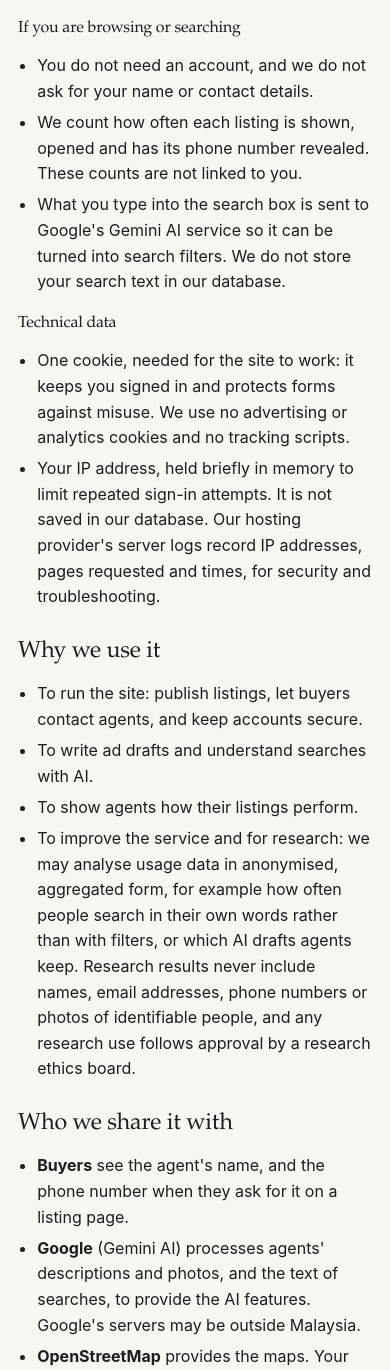
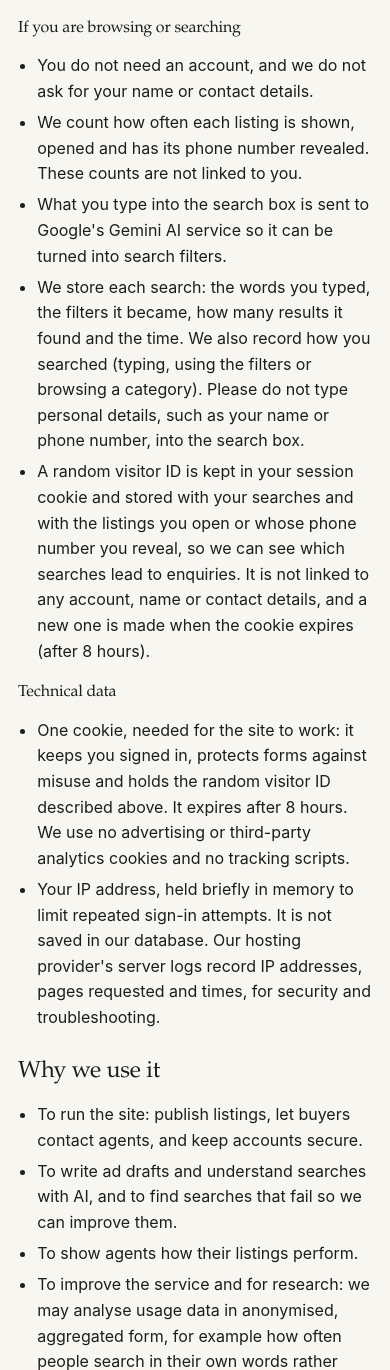
Before and after one commit to jialincheoh/factory, a FastAPI app: page /privacy in a window 390 px wide. Shown: the part 1256-2626 px from the top of the page. Run offline with FastAPI, Linux system fonts and the light colour scheme; some libraries are stand-ins or nearby versions.

Commit message:
Store searches with an anonymous visitor ID; say so in the privacy notice
New search_events table: how each search was made (typed text, filters,
browsing, and on TapJual removing a filter tag), the text typed, the filters
it became, the result count and which model or rule set read it. A random
visitor ID in the session cookie links a visit's searches to the listings it
opens and the phone numbers it reveals, without any account or contact
details. SEARCH_LOGGING=0 turns it off. The privacy notice (English and
Bahasa Malaysia) and the search-box hint now say searches are stored, how the
visitor ID works and how long the cookie lasts. Also fixes a stray backslash
in the home-page hint.

```diff
--- a/app/config.py
+++ b/app/config.py
@@ -54,3 +54,6 @@ SITE_NAME = os.environ.get("SITE_NAME", "Factory")
 # Who runs the site and how to reach them, shown in the privacy notice (/privacy). Required before launch.
 OPERATOR_NAME = os.environ.get("OPERATOR_NAME", "")
 PRIVACY_EMAIL = os.environ.get("PRIVACY_EMAIL", "")
+
+# Record searches (typed text, filters, result counts) with an anonymous visitor ID. See /privacy.
+SEARCH_LOGGING = os.environ.get("SEARCH_LOGGING", "1") != "0"
--- a/app/main.py
+++ b/app/main.py
@@ -126,13 +126,33 @@ def render(request: Request, name: str, status_code: int = 200, **ctx):
     return templates.TemplateResponse(request, name, ctx, status_code=status_code)
 
 
-def log_events(conn, ad_ids, event_type: str) -> None:
+def visitor_id(request: Request) -> str:
+    """Random ID kept in the session cookie for one visitor; never linked to an account or contact details."""
+    vid = request.session.get("vid")
+    if not vid:
+        vid = request.session["vid"] = str(uuid.uuid4())
+    return vid
+
+
+def log_events(conn, ad_ids, event_type: str, vid: str | None = None) -> None:
     now = datetime.now(timezone.utc)
     with conn.cursor() as cur:
         cur.executemany(
-            "INSERT INTO ad_events (ad_id, event_type, occurred_at, source, source_event_id) "
-            "VALUES (%s, %s, %s, 'portal', %s)",
-            [(ad_id, event_type, now, uuid.uuid4().hex) for ad_id in ad_ids])
+            "INSERT INTO ad_events (ad_id, event_type, occurred_at, source, source_event_id, visitor_id) "
+            "VALUES (%s, %s, %s, 'portal', %s, %s)",
+            [(ad_id, event_type, now, uuid.uuid4().hex, vid) for ad_id in ad_ids])
+
+
+def log_search(conn, vid: str, method: str, filters: SearchFilters, result_count: int | None,
+               query: str | None = None, interpreter: str | None = None) -> None:
+    """One row per search: how it was made, what was typed, the filters it became, and the result count."""
+    if not config.SEARCH_LOGGING:
+        return
+    conn.execute(
+        "INSERT INTO search_events (visitor_id, method, query_text, filters, result_count, interpreter) "
+        "VALUES (%s, %s, %s, %s, %s, %s)",
+        [vid, method, query[:1000] if query else None, Jsonb(filters.model_dump(exclude_none=True, exclude_defaults=True)),
+         result_count, interpreter])
 
 
 # ---------------------------------------------------------------- buyer side
@@ -194,7 +214,10 @@ def results_payload(results: list[dict]) -> dict:
 def home(request: Request, conn=Depends(db.get_conn)):
     filters = filters_from_form(request.query_params)
     listings = db.search_listings(conn, filters)
-    log_events(conn, [l["ad_id"] for l in listings], "impression")
+    vid = visitor_id(request)
+    log_events(conn, [l["ad_id"] for l in listings], "impression", vid)
+    if request.query_params:
+        log_search(conn, vid, "filters", filters, len(listings))
     payload = results_payload(listings)
     filtered = bool(request.query_params)
     page = {
@@ -222,11 +245,13 @@ async def _json_body(request: Request) -> dict:
 @app.post("/api/search")
 async def search(request: Request):
     filters = filters_from_form(await _json_body(request))
+    vid = visitor_id(request)
 
     def run():
         with db.connect() as conn:
             results = db.search_listings(conn, filters)
-            log_events(conn, [r["ad_id"] for r in results], "impression")
+            log_events(conn, [r["ad_id"] for r in results], "impression", vid)
+            log_search(conn, vid, "filters", filters, len(results))
             return results
 
     return results_payload(await run_in_threadpool(run))
@@ -242,18 +267,27 @@ async def chat(request: Request):
     if not history or history[-1]["role"] != "user" or not history[-1]["content"].strip():
         raise HTTPException(400, "Send a message.")
     current = filters_from_form(body.get("filters") or {})
+    vid, typed = visitor_id(request), history[-1]["content"]
 
     def run():
         with db.connect() as conn:
-            reply, filters, results = get_assistant().search_chat(
+            assistant = get_assistant()
+            reply, filters, results = assistant.search_chat(
                 history, lambda f: db.search_listings(conn, f), current)
             if results is not None:
-                log_events(conn, [r["ad_id"] for r in results], "impression")
+                log_events(conn, [r["ad_id"] for r in results], "impression", vid)
+            log_search(conn, vid, "text", filters or current, len(results) if results is not None else None,
+                       typed, assistant.model_name)
             return reply, filters, results
 
     try:
         reply, filters, results = await run_in_threadpool(run)
     except Exception:
+        try:  # record the failed search too, so failure rates can be measured
+            with db.connect() as conn:
+                log_search(conn, vid, "text", current, None, typed, "error")
+        except Exception:
+            pass
         return JSONResponse({"reply": "Sorry, search is unavailable right now. Please try again."}, status_code=502)
 
     out = {"reply": reply}
@@ -285,7 +319,7 @@ def listing_page(listing_id: uuid.UUID, slug: str, request: Request, conn=Depend
         return RedirectResponse(path, status_code=301)
     photos = conn.execute("SELECT file_name, width, height FROM listing_images WHERE listing_id = %s ORDER BY position",
                           [listing_id]).fetchall()
-    log_events(conn, [listing["ad_id"]], "click")
+    log_events(conn, [listing["ad_id"]], "click", visitor_id(request))
 
     kind = type_label(listing["property_type"])
     deal = "for rent" if listing["deal_type"] == "rent" else "for sale"
@@ -332,7 +366,7 @@ def reveal_phone(listing_id: uuid.UUID, request: Request, conn=Depends(db.get_co
         "AND NOT EXISTS (SELECT 1 FROM outcomes o WHERE o.listing_id = l.listing_id)", [listing_id]).fetchone()
     if not row:
         raise HTTPException(404)
-    log_events(conn, [row["ad_id"]], "phone_reveal")
+    log_events(conn, [row["ad_id"]], "phone_reveal", visitor_id(request))
     conn.commit()
     return {"phone": row["phone"] or "Not provided", "name": row["display_name"]}
 
@@ -661,6 +695,7 @@ def favicon():
 @app.get("/privacy", response_class=HTMLResponse)
 def privacy(request: Request):
     return render(request, "privacy.html", operator=config.OPERATOR_NAME, privacy_email=config.PRIVACY_EMAIL,
+                  search_logging=config.SEARCH_LOGGING, cookie_lifetime="8 hours", cookie_lifetime_bm="8 jam",
                   self_signup=False, has_map=True, ai_drafts=True, page={
                       "title": f"Privacy notice · Notis privasi | {config.SITE_NAME}",
                       "description": f"What personal data {config.SITE_NAME} collects, why, and your rights under Malaysia's PDPA.",
@@ -766,7 +801,9 @@ def _landing(request: Request, conn, key: str, place_slug: str | None):
         crumbs.append((f"{heading} in {place}", path))
 
     listings = db.search_listings(conn, filters)
-    log_events(conn, [l["ad_id"] for l in listings], "impression")
+    vid = visitor_id(request)
+    log_events(conn, [l["ad_id"] for l in listings], "impression", vid)
+    log_search(conn, vid, "browse", filters, len(listings))
     payload = results_payload(listings)
 
     # Related pages: same search in other places, and other searches here (only ones with listings).
--- a/app/templates/portal/home.html
+++ b/app/templates/portal/home.html
@@ -11,7 +11,7 @@
       <input id="chat-input" name="q" autocomplete="off" maxlength="1000" placeholder="e.g. Factory in Shah Alam with 400 amp power and container access" required aria-label="Describe what you need">
       <button type="submit">Search</button>
     </form>
-    <p class="hint">Or in Malay: “kilang di Johor atas tanah 5 ekar”. Refine as you go: “freehold only”. Searches are read by Google\'s Gemini AI (<a href="/privacy">privacy</a>).</p>
+    <p class="hint">Or in Malay: “kilang di Johor atas tanah 5 ekar”. Refine as you go: “freehold only”. Searches are read by Google's Gemini AI and stored to improve search (<a href="/privacy">privacy</a>).</p>
     <div id="chat-log" class="chat-log" aria-live="polite"></div>
     <button id="chat-reset" class="linklike" type="button" hidden>Start over</button>
   </div>
--- a/app/templates/privacy.html
+++ b/app/templates/privacy.html
@@ -24,18 +24,20 @@
 <ul>
   <li>You do not need an account, and we do not ask for your name or contact details.</li>
   <li>We count how often each {% if self_signup %}ad{% else %}listing{% endif %} is shown, opened and has its phone number revealed. These counts are not linked to you.</li>
-  <li>What you type into the search box is sent to Google's Gemini AI service so it can be turned into search filters.{% if self_signup %} Your latest search is also kept briefly in your browser's session cookie so the results page can show it.{% endif %} We do not store your search text in our database.</li>
+  <li>What you type into the search box is sent to Google's Gemini AI service so it can be turned into search filters.</li>
+  {% if search_logging %}<li>We store each search: the words you typed, the filters it became, how many results it found and the time. We also record how you searched (typing, using the filters{% if self_signup %}, removing a filter{% endif %} or browsing a category). Please do not type personal details, such as your name or phone number, into the search box.</li>
+  <li>A random visitor ID is kept in your session cookie and stored with your searches and with the {% if self_signup %}ads{% else %}listings{% endif %} you open or whose phone number you reveal, so we can see which searches lead to enquiries. It is not linked to any account, name or contact details, and a new one is made when the cookie expires (after {{ cookie_lifetime }}).</li>{% else %}<li>We do not store your search text.</li>{% endif %}
 </ul>
 <h3>Technical data</h3>
 <ul>
-  <li>One cookie, needed for the site to work: it keeps you signed in and protects forms against misuse. We use no advertising or analytics cookies and no tracking scripts.</li>
+  <li>One cookie, needed for the site to work: it keeps you signed in, protects forms against misuse{% if search_logging %} and holds the random visitor ID described above{% endif %}. It expires after {{ cookie_lifetime }}. We use no advertising or third-party analytics cookies and no tracking scripts.</li>
   <li>Your IP address, held briefly in memory to limit repeated sign-in attempts{% if self_signup %} and excessive AI requests{% endif %}. It is not saved in our database. Our hosting provider's server logs record IP addresses, pages requested and times, for security and troubleshooting.</li>
 </ul>
 
 <h2>Why we use it</h2>
 <ul>
   <li>To run the site: publish {% if self_signup %}ads{% else %}listings{% endif %}, let buyers contact {% if self_signup %}sellers{% else %}agents{% endif %}, and keep accounts secure.</li>
-  <li>To write ad drafts and understand searches with AI.</li>
+  <li>To write ad drafts and understand searches with AI{% if search_logging %}, and to find searches that fail so we can improve them{% endif %}.</li>
   <li>To show {% if self_signup %}sellers{% else %}agents{% endif %} how their {% if self_signup %}ads{% else %}listings{% endif %} perform.</li>
   <li>To improve the service and for research: we may analyse usage data in anonymised, aggregated form, for example how often people search in their own words rather than with filters{% if ai_drafts %}, or which AI drafts agents keep{% endif %}. Research results never include names, email addresses, phone numbers or photos of identifiable people, and any research use follows approval by a research ethics board.</li>
 </ul>
@@ -85,18 +87,20 @@
 <ul>
   <li>Anda tidak perlu mendaftar akaun, dan kami tidak meminta nama atau butiran hubungan anda.</li>
   <li>Kami mengira berapa kali setiap {% if self_signup %}iklan{% else %}penyenaraian{% endif %} dipaparkan, dibuka dan nombor telefonnya dilihat. Kiraan ini tidak dikaitkan dengan anda.</li>
-  <li>Apa yang anda taip dalam kotak carian dihantar ke perkhidmatan AI Gemini milik Google untuk ditukar menjadi penapis carian.{% if self_signup %} Carian terakhir anda juga disimpan seketika dalam kuki sesi pelayar anda supaya halaman hasil boleh memaparkannya.{% endif %} Kami tidak menyimpan teks carian anda dalam pangkalan data kami.</li>
+  <li>Apa yang anda taip dalam kotak carian dihantar ke perkhidmatan AI Gemini milik Google untuk ditukar menjadi penapis carian.</li>
+  {% if search_logging %}<li>Kami menyimpan setiap carian: perkataan yang anda taip, penapis yang terhasil, bilangan hasil yang ditemui dan masanya. Kami juga merekodkan cara anda mencari (menaip, menggunakan penapis{% if self_signup %}, membuang penapis{% endif %} atau melayari kategori). Sila jangan taip butiran peribadi, seperti nama atau nombor telefon anda, dalam kotak carian.</li>
+  <li>ID pelawat rawak disimpan dalam kuki sesi anda dan direkodkan bersama carian anda serta {% if self_signup %}iklan{% else %}penyenaraian{% endif %} yang anda buka atau nombor telefonnya anda lihat, supaya kami dapat melihat carian mana yang membawa kepada pertanyaan. Ia tidak dikaitkan dengan mana-mana akaun, nama atau butiran hubungan, dan ID baharu dibuat apabila kuki tamat tempoh (selepas {{ cookie_lifetime_bm }}).</li>{% else %}<li>Kami tidak menyimpan teks carian anda.</li>{% endif %}
 </ul>
 <h3>Data teknikal</h3>
 <ul>
-  <li>Satu kuki yang diperlukan untuk laman ini berfungsi: ia mengekalkan log masuk anda dan melindungi borang daripada disalah guna. Kami tidak menggunakan kuki pengiklanan atau analitik, dan tiada skrip penjejakan.</li>
+  <li>Satu kuki yang diperlukan untuk laman ini berfungsi: ia mengekalkan log masuk anda, melindungi borang daripada disalah guna{% if search_logging %} dan menyimpan ID pelawat rawak yang diterangkan di atas{% endif %}. Ia tamat tempoh selepas {{ cookie_lifetime_bm }}. Kami tidak menggunakan kuki pengiklanan atau analitik pihak ketiga, dan tiada skrip penjejakan.</li>
   <li>Alamat IP anda, disimpan seketika dalam memori untuk mengehadkan cubaan log masuk berulang{% if self_signup %} dan permintaan AI yang berlebihan{% endif %}. Ia tidak disimpan dalam pangkalan data kami. Log pelayan penyedia hos kami merekodkan alamat IP, halaman yang diminta dan masa, untuk keselamatan dan penyelesaian masalah.</li>
 </ul>
 
 <h2>Tujuan kami menggunakannya</h2>
 <ul>
   <li>Untuk mengendalikan laman ini: menyiarkan {% if self_signup %}iklan{% else %}penyenaraian{% endif %}, membolehkan pembeli menghubungi {% if self_signup %}penjual{% else %}ejen{% endif %}, dan menjaga keselamatan akaun.</li>
-  <li>Untuk menulis draf iklan dan memahami carian menggunakan AI.</li>
+  <li>Untuk menulis draf iklan dan memahami carian menggunakan AI{% if search_logging %}, serta mengenal pasti carian yang gagal supaya kami dapat memperbaikinya{% endif %}.</li>
   <li>Untuk menunjukkan prestasi {% if self_signup %}iklan{% else %}penyenaraian{% endif %} kepada {% if self_signup %}penjual{% else %}ejen{% endif %}.</li>
   <li>Untuk menambah baik perkhidmatan dan untuk penyelidikan: kami mungkin menganalisis data penggunaan dalam bentuk tanpa nama dan agregat, contohnya berapa kerap orang mencari dengan ayat sendiri berbanding penapis{% if ai_drafts %}, atau draf AI yang dipilih oleh ejen{% endif %}. Hasil penyelidikan tidak akan mengandungi nama, alamat e-mel, nombor telefon atau gambar individu yang boleh dikenal pasti, dan sebarang penggunaan untuk penyelidikan mengikut kelulusan lembaga etika penyelidikan.</li>
 </ul>
```
Also changed, not shown: db/migrations/V4__search_events.sql (added, +19 -0 lines), tests/test_app.py (+18 -0 lines), 1 other file.
